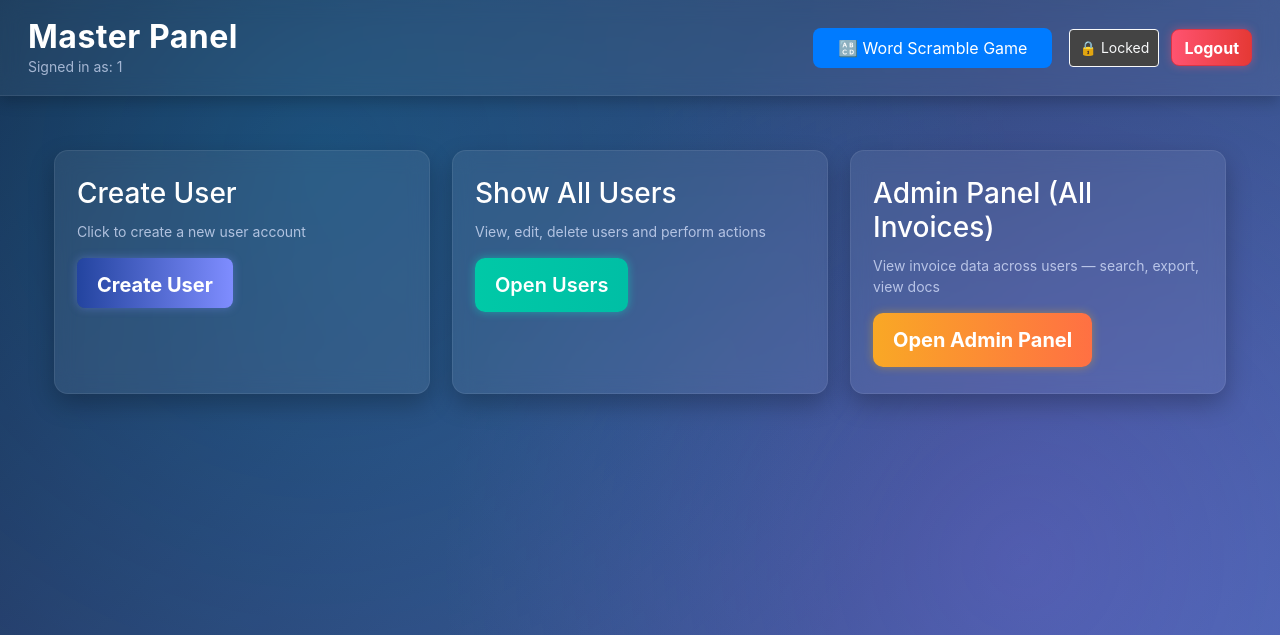
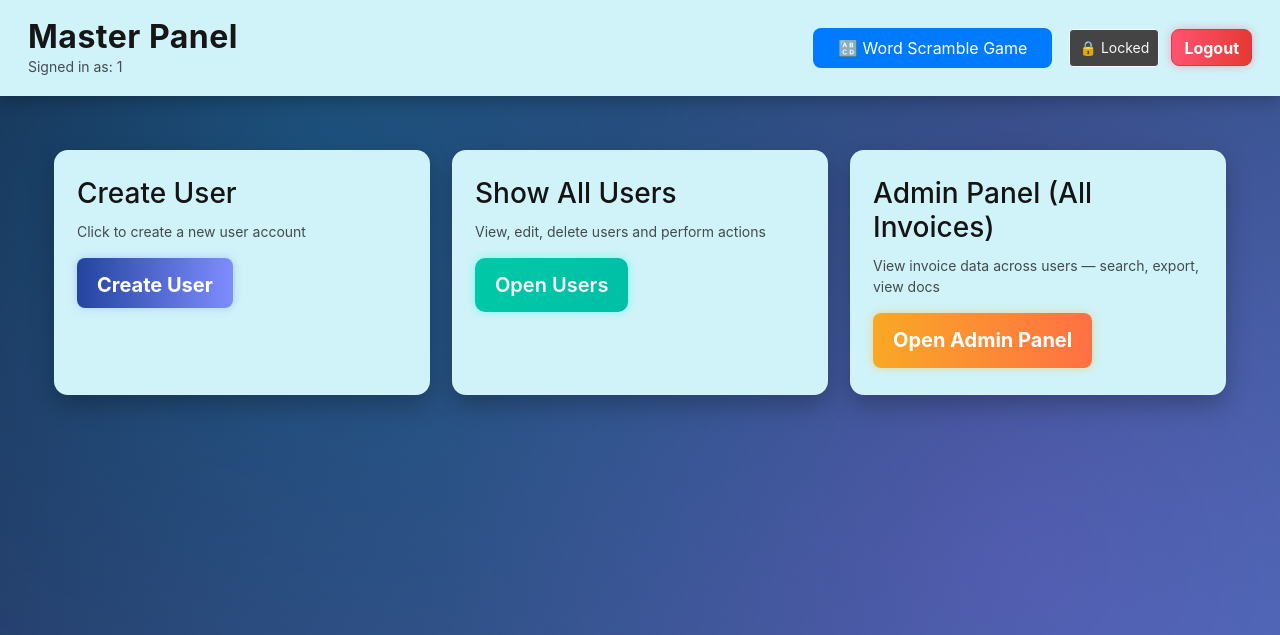
Before and after one commit to Muskan8130/E-_Register, a Flask app: page /master in a window 1280 px wide. Shown: the top 635 px of the page. Run offline with Flask 3, Linux system fonts and the light colour scheme; the visitor is signed in with stand-in values (Sample User, id 1); parts of the project's set-up code (start-up, migrations or seed data) failed here and were passed over.

Commit message:
master panel ui update

```diff
--- a/templates/master.html
+++ b/templates/master.html
@@ -35,20 +35,20 @@ body::before {
   align-items: center;
   justify-content: space-between;
   padding: 18px 28px;
-  background: rgba(255, 255, 255, 0.05);
+  background-color:  rgb(208, 243, 249);
   border-bottom: 1px solid rgba(255, 255, 255, 0.08);
   backdrop-filter: blur(10px);
   box-shadow: 0 6px 14px rgba(0, 0, 0, 0.2);
 }
 
 .header h2 {
-  color: #ffffff;
+  color: #161616;
   font-weight: 700;
   letter-spacing: 0.5px;
 }
 
 .small-muted {
-  color: rgba(220, 230, 255, 0.7);
+  color: rgba(6, 6, 6, 0.7);
   font-size: 14px;
 }
 
@@ -62,7 +62,8 @@ body::before {
 
 /* BOX */
 .box {
-  background: rgba(255, 255, 255, 0.07);
+  background-color: rgb(208, 243, 249);
+  /*background: rgba(255, 255, 255, 0.07);*/
   border-radius: 14px;
   padding: 26px 22px;
   box-shadow: 0 10px 25px rgba(0, 0, 0, 0.25);
@@ -77,12 +78,12 @@ body::before {
 }
 
 .box h3 {
-  color: #ffffff;
+  color: #151414;
   margin-bottom: 10px;
 }
 
 .muted {
-  color: rgba(220, 230, 255, 0.75);
+  color: rgba(19, 19, 20, 0.75);
   font-size: 14px;
 }
 
@@ -142,7 +143,8 @@ body::before {
   color: #fff;
   box-shadow: 0 0 10px rgba(255, 179, 0, 0.4);
   font-weight: bold;
-
+  height: 37px;
+  border-radius: 8px;
 }
 .btn-warning:hover {
   background: linear-gradient(90deg, #ffb300, #ff8a50);
@@ -190,12 +192,12 @@ body::before {
 
 /* TABLE */
 .table-dark {
-  background-color: #f9f5f5e1;
+  background-color:  rgb(169, 208, 215);
   color: #0d0e0e;
   border-radius: 12px;
 }
 .table-dark tbody tr td {
-  background-color: rgb(251, 246, 246) !important;
+  background-color: rgb(208, 243, 249)!important;
   color: black !important;
 }
 
@@ -441,6 +443,14 @@ body::before {
   background: #0056b3;
   transform: scale(1.05);
 }
+#Admin{
+  height: 55px;
+}
+#globalSearch{
+ border-color: #000;
+ color: white;
+ background-color: white;
+}
   </style>
 
 </head>
@@ -476,7 +486,7 @@ body::before {
       <div class="box">
         <h3>Admin Panel (All Invoices)</h3>
         <p class="muted">View invoice data across users — search, export, view docs</p>
-        <a class="btn btn-warning btn-lg" href="{{ url_for('master_invoices_page') }}">Open Admin Panel</a>
+        <a class="btn btn-warning btn-lg" href="{{ url_for('master_invoices_page') }}" id="Admin">Open Admin Panel</a>
       </div>
     </div>
   </div>
@@ -484,11 +494,11 @@ body::before {
   <!-- USERS SECTION -->
   <div id="usersSection">
     <div class="card">
-      <div class="d-flex justify-content-between align-items-center mb-3">
-        <input id="globalSearch" placeholder="Global search..." class="form-control" style="max-width:500px" style="border-radius: 2px rgb(201, 197, 197);">
+      <div class="d-flex justify-content-between align-items-center mb-3 ">
+        <input id="globalSearch" placeholder="Search ..." class="form-control text-black" style="max-width:500px" style="border-radius: 2px rgb(9, 9, 9);">
       </div>
       <div class="table-responsive" style="max-height:480px; overflow:auto;">
-        <table class="table table-dark table-hover mb-0">
+        <table class="table table-dark ">
           <thead>
             <tr>
               <th>S. No</th>
@@ -510,7 +520,7 @@ body::before {
   <!-- Create User Modal -->
   <div class="modal fade" id="createUserModal" tabindex="-1" aria-hidden="true">
     <div class="modal-dialog modal-dialog-centered">
-      <div class="modal-content bg-dark text-light">
+      <div class="modal-content bg-dark text-light ">
         <div class="modal-header">
           <h5 class="modal-title">Create User</h5>
           <button type="button" class="btn-close btn-close-white" data-bs-dismiss="modal"></button>
```
